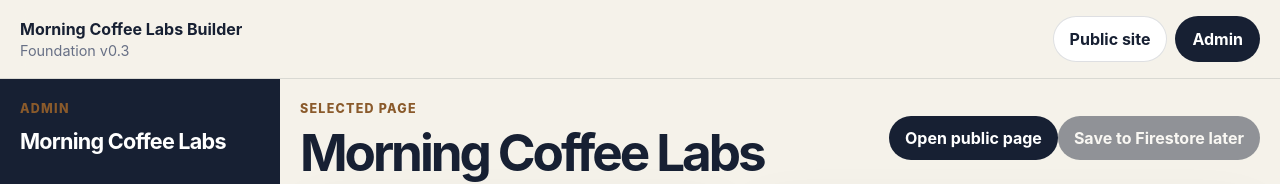
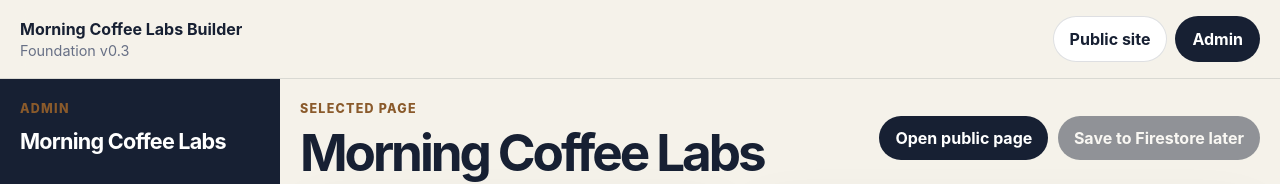
Before and after one commit to Tony-MCL/mcl-builder, a React (Vite) app: page / in a window 1280 px wide. Both pictures are taken after a click on the button "Admin". Shown: the top 184 px of the page. Built offline with nearby package versions, Linux system fonts and the light colour scheme.

Commit message:
Add admin header actions styling

```diff
--- a/src/style.css
+++ b/src/style.css
@@ -212,6 +212,13 @@
   margin-bottom: 1.25rem;
 }
 
+.admin-header-actions {
+  display: flex;
+  flex-wrap: wrap;
+  gap: 0.6rem;
+  justify-content: flex-end;
+}
+
 .admin-header h1 {
   margin: 0;
   font-size: clamp(2rem, 4vw, 3.5rem);
```
